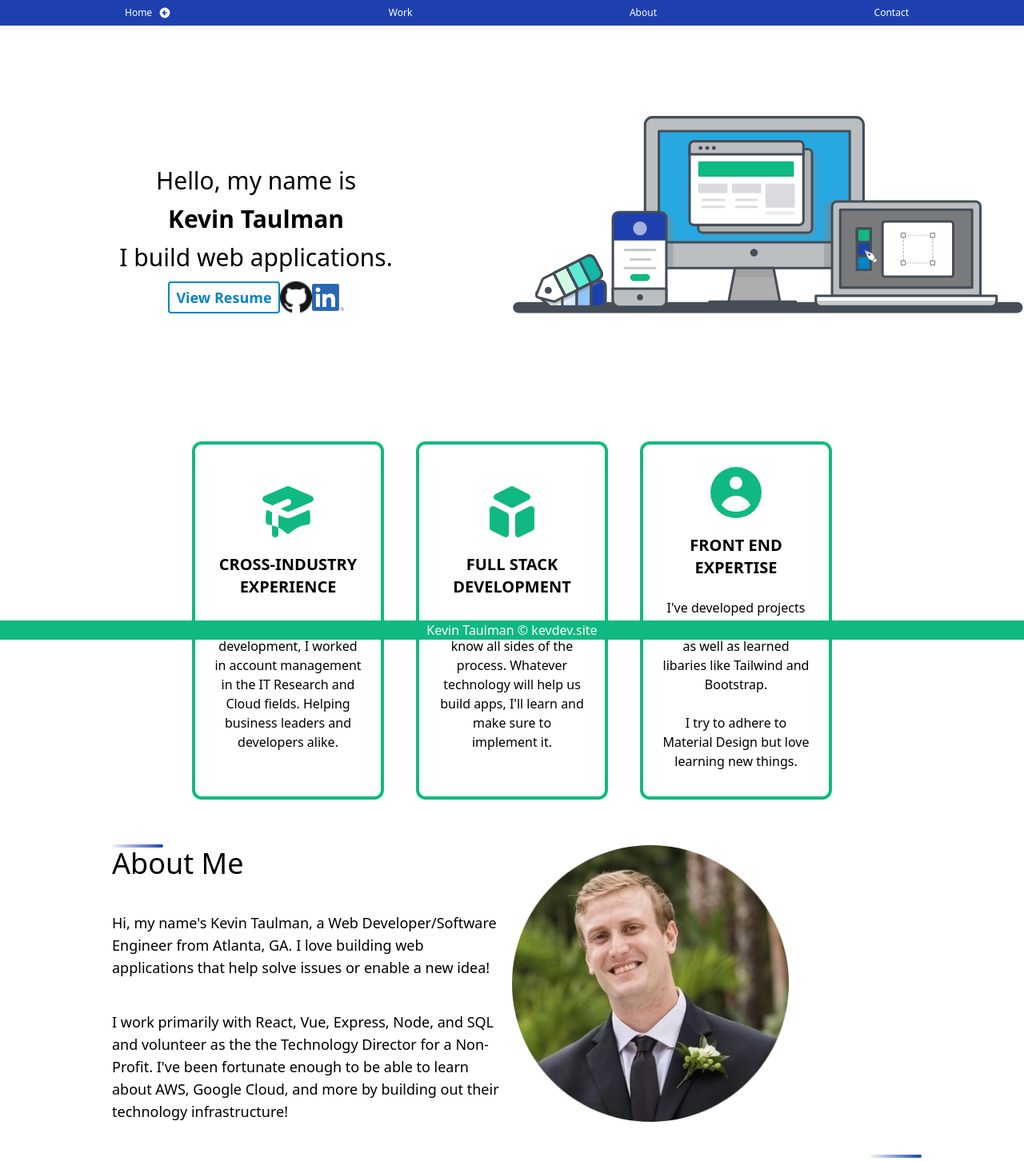
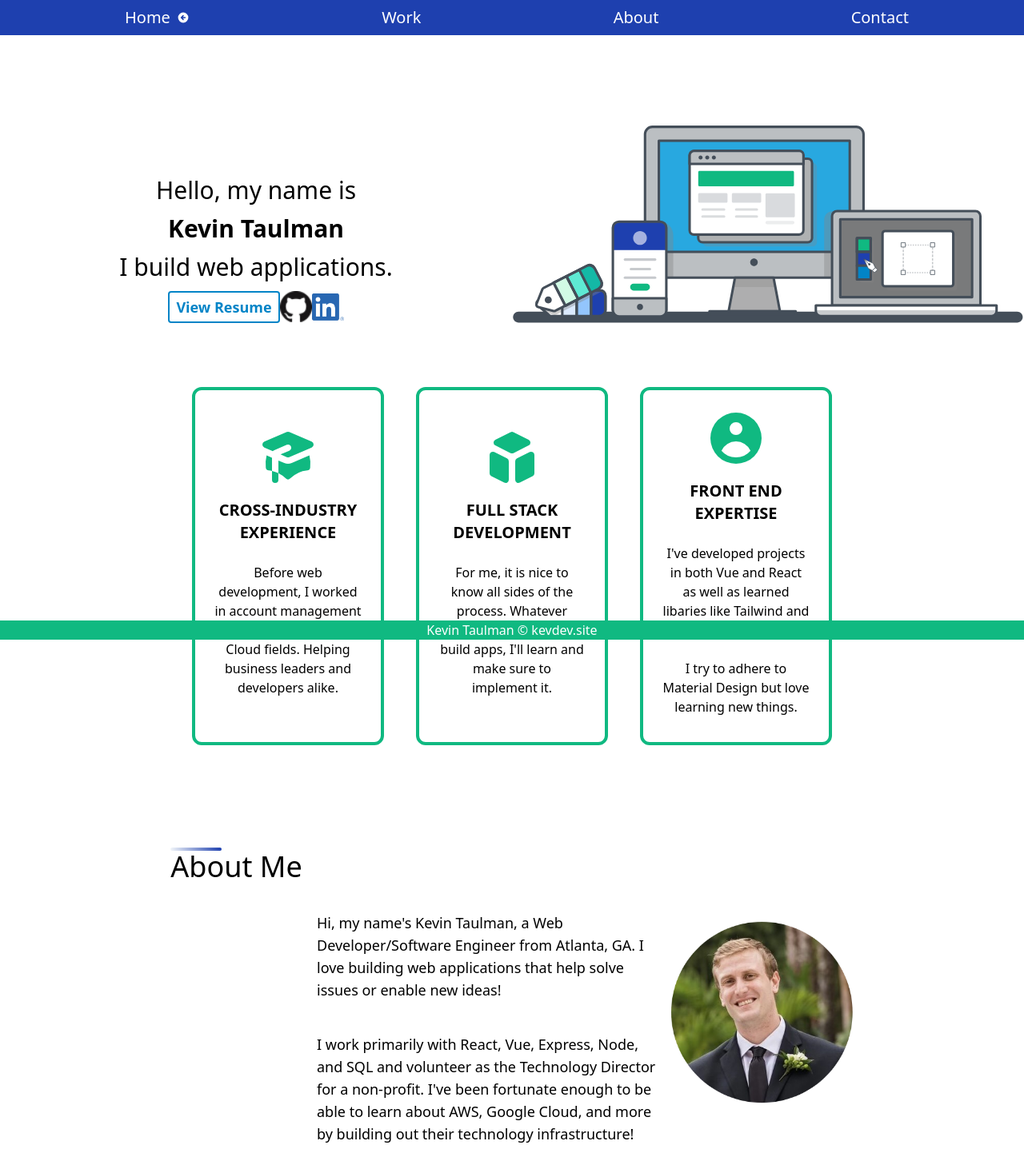
Before and after one commit to ktaulman/2022-portfolio-website-react, a React (Vite) app: page / in a window 1280 px wide. Shown: the top 1452 px of the page at 80% size. Built offline with nearby package versions, Linux system fonts and the light colour scheme.

Commit message:
updated logos and css

```diff
--- a/src/App.jsx
+++ b/src/App.jsx
@@ -41,7 +41,7 @@ export default function App() {
   }
   //Main App
   return (
-    <div className="font-sans flex flex-col space-y-10 ">
+    <div className="font-sans flex flex-col space-y-10">
 
       <NavBar routes={routes} />
 
--- a/src/components/About.jsx
+++ b/src/components/About.jsx
@@ -1,26 +1,35 @@
 import React from "react";
 import SmallBar from "@/components/layout/SmallBar";
 import SplitPane from "@/components/layout/SplitPane";
+import Spacer from "@/components/layout/Spacer";
 import Section from "@/components/layout/Section";
 import AboutImage from "@/assets/about-image.svg";
 
 export default function About() {
   return (
-    <Section className="">
+    <Section className=" flex flex-row justify-center flex-wrap">
+      <div className="self-start justify-start flex-1">
+        <SmallBar />
+        <h2 className="text-4xl">About Me</h2>
+      </div>
+
       <SplitPane
+        classes={{
+          left: "w-full sm:w-2/3 flex justify-end",
+          right: "w-0 sm:w-1/3 flex justify-start",
+          root:" w-4/5 pt-10"
+        }}
         left={
           <div className="flex flex-col px-3 pr-4">
-            <SmallBar />
             {/* <img src={AboutImage} alt="kevin taulman image" className="sm:visible"/> */}
-            <h2 className="text-4xl">About Me</h2>
             <p className="my-10 text-lg">
               Hi, my name's Kevin Taulman, a Web Developer/Software Engineer
               from Atlanta, GA. I love building web applications that help solve
-              issues or enable a new idea!
+              issues or enable new ideas!
             </p>
             <p className=" text-lg">
               I work primarily with React, Vue, Express, Node, and SQL and
-              volunteer as the the Technology Director for a Non-Profit. I've
+              volunteer as the Technology Director for a non-profit. I've
               been fortunate enough to be able to learn about AWS, Google Cloud,
               and more by building out their technology infrastructure!
             </p>
@@ -33,10 +42,7 @@ export default function About() {
             alt="kevin taulman image"
           />
         }
-        classes={{
-          left: "w-full sm:w-1/2 flex justify-end",
-          right: "w-0 sm:w-1/2 flex justify-start",
-        }}
+
       />
     </Section>
   );
--- a/src/components/ContactForm.jsx
+++ b/src/components/ContactForm.jsx
@@ -1,6 +1,6 @@
 import React,{useEffect, useState} from 'react';
 import {sendAPIRequest} from '@/services/API'
-export default function ContactForm(){
+export default function ContactForm({classes}){
     //useState
     const [name,setName]=useState(null)
     const [email,setEmail]=useState(null)
@@ -28,7 +28,7 @@ export default function ContactForm(){
     },[name,email,message])
 
     return(
-        <form className="flex flex-col justify-start items-center w-4/5 border-2 border-solid rounded-xl shadow-lg py-2 px-3 gap-4" onSubmit={e=>handleSubmit(e)}>
+        <form id="contact-form" className="flex flex-col justify-start items-center  border-2 border-solid rounded-xl shadow-lg py-2 px-3 gap-4 w-full max-w-4xl max-h-[450px]" onSubmit={e=>handleSubmit(e)}>
            <h1 className="text-3xl font-bold">Contact Me</h1>
            {!success?<> <input id="contact_name" className="px-2 py-1 placeholder:text-sm text-sm w-full active:focus:ring-0" placeholder='Your Name' onInput={e=>setName(e.target.value)}></input>
             <input id="contact_company" className="px-2 py-1 placeholder:text-sm text-sm w-full" placeholder='Your Email Address' onInput={e=>setEmail(e.target.value)}></input>
--- a/src/components/NavBar.jsx
+++ b/src/components/NavBar.jsx
@@ -12,7 +12,7 @@ export default function NavBar({routes}){
         const isActivePageLink=location.pathname===route.url?<ArrowCircleLeftIcon className="ml-2 h-4 w-4 text-white"/>:<div></div>
         //return Link and if active return Page
         return(
-            <div key={route.url} className="flex justify-between items-center py-4 m-0 text-xs sm:px-4 sm:ml-3 sm:py-2 hover:underline hover:font-bold">
+            <div key={route.url} className="flex justify-between items-center py-4 m-0 text-xs sm:px-4 sm:ml-3 sm:py-2 hover:underline hover:font-bold lg:text-xl">
                 <Link key={route.label}  to={route.url}>{route.label}</Link>
                 {isActivePageLink}
             </div>
@@ -22,7 +22,7 @@ export default function NavBar({routes}){
     return(
         <header className=" bg-blue-800 flex justify-center" >
             {/* Desktop Navigation Menu */}
-            <nav className="w-4/5 text-white font-medium  flex justify-between">
+            <nav className="w-4/5 text-white font-medium  flex justify-between lg:text-4xl">
                 {/* Rendering Links */}
                     {
                         routes.map(route=>renderLink(route,location))
--- a/src/components/Technologies.jsx
+++ b/src/components/Technologies.jsx
@@ -16,20 +16,10 @@ import tailwind from "@/assets/technologies/tailwind.svg";
 import vue from "@/assets/technologies/vue.svg";
 
 export default function Technologies() {
-  const images = [
-    aws,
-    css,
-    google,
-    html,
-    js,
-    node,
-    postgresql,
-    reactImage,
-    redux,
-    stripe,
-    tailwind,
-    vue,
-  ];
+
+  const images=[
+    html,css,js,reactImage,redux,vue,tailwind,node,postgresql,aws,google,stripe
+  ]
 
   function renderImages(images) {
     return images.map((image, i) => (
@@ -46,7 +36,7 @@ export default function Technologies() {
     //
     <div>
       <SmallBar />
-      <h2 className="text-2xl my-2">Technologies</h2>
+      <h2 className="text-4xl my-2">Technologies</h2>
       <div className="flex flex-row flex-wrap justify-center">
         {renderImages(images)}
       </div>
--- a/src/pages/AboutPage.jsx
+++ b/src/pages/AboutPage.jsx
@@ -4,8 +4,8 @@ import About from "@/components/About";
 
 export default function AboutPage() {
   return (
-    <Section className="flex justify-center">
-      <div className="w-3/5">
+    <Section className=" flex flex-col justify-center items-center h-screen">
+      <div className="h-2/3 lg:w-2/3">
         <About />
       </div>
     </Section>
--- a/src/pages/ContactPage.jsx
+++ b/src/pages/ContactPage.jsx
@@ -2,9 +2,10 @@ import React from "react";
 import ContactForm from "@/components/ContactForm";
 import Section from "@/components/layout/Section";
 
+
 export default function ContactPage() {
   return (
-    <Section className="flex justify-center">
+    <Section className="flex flex-col justify-center items-center h-screen">
       <ContactForm />
     </Section>
   );
--- a/src/pages/HomePage.jsx
+++ b/src/pages/HomePage.jsx
@@ -11,11 +11,11 @@ import Section from "@/components/layout/Section";
 export default function HomePage() {
   //local state
   return (
-    <main className="pt-2 flex flex-col space-y-20 items-center">
+    <main className="pt-2 flex flex-col items-center justify-center">
       {/* Banner */}
       <Banner />
 
-      <Section className="w-4/5 sm:2/3 flex flex-col space-y-10">
+      <Section className=" flex flex-col gap-28 w-4/5 lg:w-2/3">
         {/* Card Panel Section */}
         <Cards />
         {/* About Me Section  */}
```
